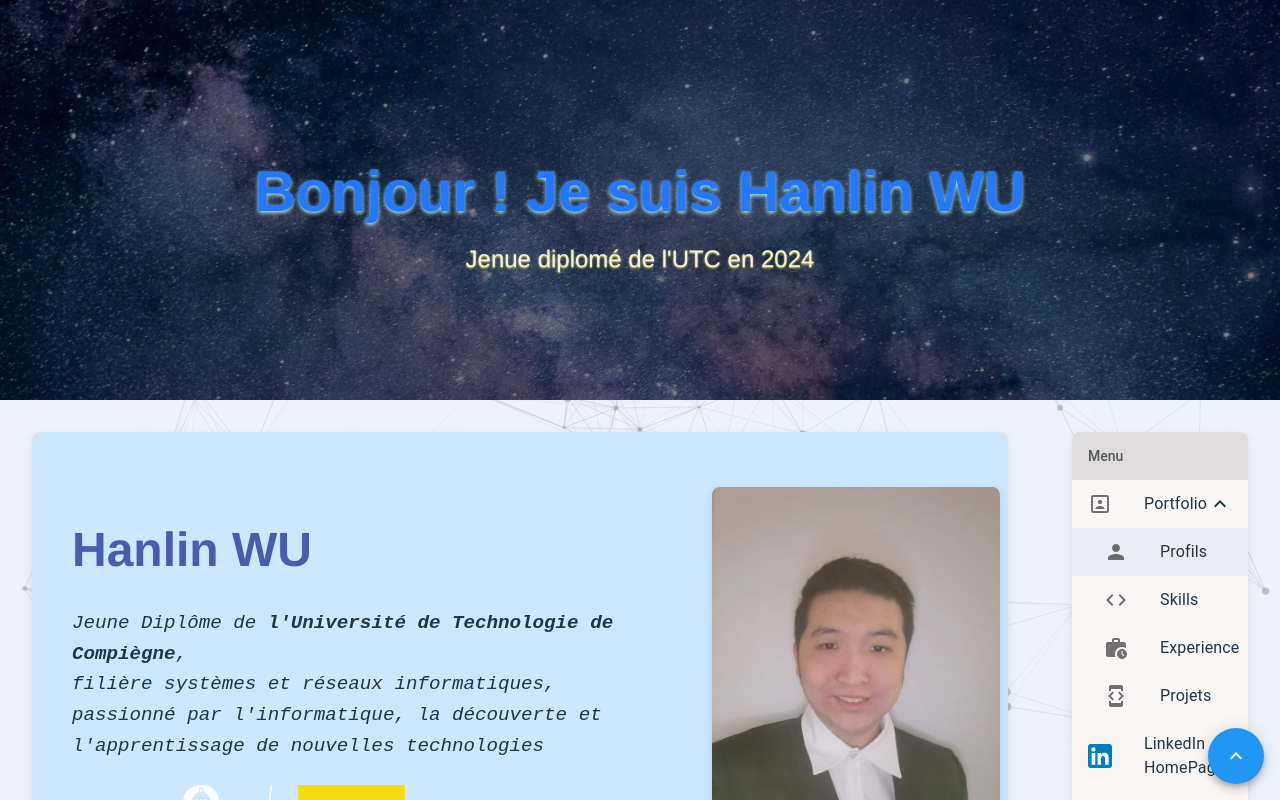
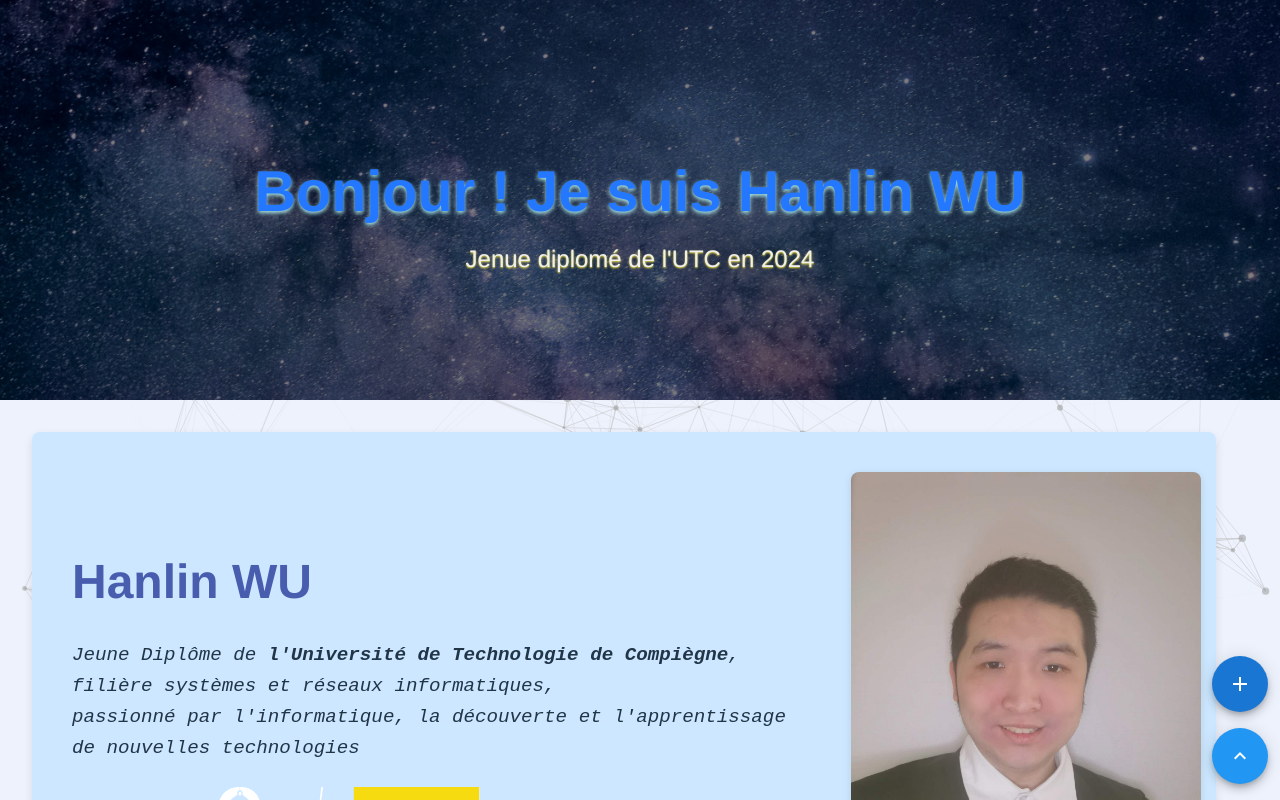
Before and after one commit to hanlinAumonde/PersonalPage_Hanlin, a React (Vite) app: page / in a window 1280 px wide. Shown: the top 800 px of the page. Built offline with nearby package versions, Linux system fonts and the light colour scheme.

Commit message:
change menu layout when screen- size changes

```diff
--- a/src/App.tsx
+++ b/src/App.tsx
@@ -1,30 +1,9 @@
-import { Fab, SxProps } from '@mui/material'
 import './App.css'
 import Footer from './components/Footer.component'
 import Header from './components/Header.component'
 import MainContainer from './components/MainContainer.component'
-import { blue } from '@mui/material/colors'
-import UpIcon from '@mui/icons-material/KeyboardArrowUp';
 
 function App() {
-  const fabStyle = {
-    position: 'fixed',
-    bottom: 16,
-    right: 16,
-  };
-
-  const fabGreenStyle = {
-    color: 'common.white',
-    bgcolor: blue[500],
-    '&:hover': {
-      bgcolor: blue[600],
-    },
-  };
-
-  const handleClick = () => {
-    window.scrollTo({ top: 0, behavior: 'smooth' });
-  }
-
   return (
     <>
       <div className="page_container">
@@ -32,11 +11,6 @@ function App() {
         <MainContainer />
         <Footer />
       </div>
-      <Fab sx={{...fabStyle, ...fabGreenStyle} as SxProps}
-           aria-label='Expand' color={'primary' as 'primary'}
-           onClick={handleClick}>
-            <UpIcon />
-      </Fab>
     </>
   )
 }
--- a/src/components/MainContainer.component.tsx
+++ b/src/components/MainContainer.component.tsx
@@ -10,9 +10,11 @@ import Particles, { initParticlesEngine } from "@tsparticles/react";
 import { ISourceOptions, MoveDirection, OutMode, type Container } from "@tsparticles/engine";
 import { loadSlim } from "@tsparticles/slim";
 import { useEffect, useMemo, useState } from "react";
+import CustomFab from "../util/CustomFab";
 
 export default function MainContainer() {
     const [init, setInit] = useState(false);
+    const [changeLayout, setChangeLayout] = useState(false);
 
     useEffect(() => {
         initParticlesEngine(async (engine) => {
@@ -101,6 +103,22 @@ export default function MainContainer() {
         [],
     );
 
+    useEffect(()=>{
+      const handleResizeWidth = () => {
+        const width = window.innerWidth;
+        if(width < 1400){
+            setChangeLayout(true);
+        }else{
+            setChangeLayout(false);
+        }
+      }
+      handleResizeWidth();
+      window.addEventListener('resize', handleResizeWidth);
+      return () => {
+        window.removeEventListener('resize', handleResizeWidth);
+      }
+    },[]);
+
     return (
         <main className={styles.mainContainer}>
             {
@@ -113,7 +131,7 @@ export default function MainContainer() {
                     : null
             }
             <Grid container spacing={4} size={{xs:12}} sx={{overflow: 'visible'}}>
-                <Grid size={{xs:10}} sx={{paddingRight: '2rem'}}>
+                <Grid size={{xs: changeLayout? 12 : 10}} sx={{paddingRight: '2rem'}}>
                     <div className={styles.contentSection} style={{backgroundColor: '#cce7ff'}} id="Profils">
                         <Profil />
                     </div>
@@ -130,12 +148,15 @@ export default function MainContainer() {
                         <Projects projectsData={projectsData}  />
                     </div>
                 </Grid>
-                <Grid size={{xs:2, md:2}} sx={{position: 'relative'}}>
-                    <div className={styles.stickySidebar}>
+                <Grid size={{xs: changeLayout? 0 : 2}} sx={{position: 'relative'}}>
+                    {changeLayout? null:
+                      <div className={styles.stickySidebar}>
                         <NavBar />
-                    </div>
+                      </div>
+                    }
                 </Grid>
             </Grid>
+            <CustomFab changeLayout={changeLayout} />
         </main>
     )
 }
--- /dev/null
+++ b/src/util/CustomFab.tsx
@@ -0,0 +1,93 @@
+import { Fab, SpeedDial, SpeedDialAction, SpeedDialIcon, SxProps } from '@mui/material'
+import Grid from '@mui/material/Grid2'
+import { blue } from '@mui/material/colors'
+import UpIcon from '@mui/icons-material/KeyboardArrowUp';
+import { Code, DeveloperMode, Person, WorkHistory } from "@mui/icons-material";
+
+type handleClickFunction = () => void
+type CustomFabProps = {
+    changeLayout: boolean
+}
+
+const CustomFab:React.FC<CustomFabProps> = ({changeLayout}) => {
+    const baseUrl = import.meta.env.BASE_URL || '/';
+
+    const fabBlueStyle = {
+        color: 'common.white',
+        bgcolor: blue[500],
+        '&:hover': {
+            bgcolor: blue[600],
+        },
+    };
+
+    const handleScroll2TopClick: handleClickFunction = () => {
+        window.scrollTo({
+            top: 0,
+            behavior: 'smooth'
+        });
+    }
+
+    const actions = [
+        { id:5, icon: <Person/>, name: 'Profils' },
+        { id:4, icon: <Code />, name: 'Skills' },
+        { id:3, icon: <WorkHistory />, name: 'Experience' },
+        { id:2, icon: <DeveloperMode />, name: 'Projects' },
+        { id:1, icon: <img src={`${baseUrl}assets/LinkedIn_icon.svg`} alt="LinkedIn"
+                            style={{ width: '24px', height: '24px' }}/>, name: 'LinkedIn',
+                link: 'https://www.linkedin.com/in/hanlin-wu-559552213/' },
+        { id:0, icon: <img src={`${baseUrl}assets/github.png`} alt="GitHub"
+                            style={{ width: '24px', height: '24px' }}/>, name: 'GitHub',
+                link: 'https://github.com/hanlinAumonde'
+                        },
+    ];
+
+    const handleScroll = (id: number) => {
+        if(id >= 2){
+            const element = document.getElementById(actions[id].name);
+            if (element) {
+                element.scrollIntoView({
+                    behavior: 'smooth',
+                    block: 'start'
+                });
+            }
+        }else{
+            const link = actions[id].link;
+            if (link) {
+                window.open(link, '_blank');
+            }
+        }
+    };
+
+    return (
+        <Grid container direction="column" spacing={2} justifyContent="flex-end" alignItems="flex-end"
+             sx={{ position: 'fixed', bottom: 16, right: 12 }}>
+            {changeLayout &&
+                <Grid size={{xs:12}}>
+                    <SpeedDial
+                        ariaLabel="SpeedDial basic example"
+                        icon={<SpeedDialIcon />}
+                    >
+                        {actions.reverse().map((action) => (
+                        <SpeedDialAction
+                            key={action.name}
+                            icon={action.icon}
+                            title={action.name}
+                            onClick={() => handleScroll(action.id)}
+                        />
+                        ))}
+                    </SpeedDial>
+                </Grid>
+            }
+            <Grid size={{xs:12}}>
+                <Fab
+                    sx={fabBlueStyle as SxProps}
+                    aria-label='Expand' color={'primary' as 'primary'}
+                    onClick={handleScroll2TopClick}>
+                    <UpIcon />
+                </Fab>
+            </Grid>
+        </Grid>
+    );
+}
+
+export default CustomFab;
```
